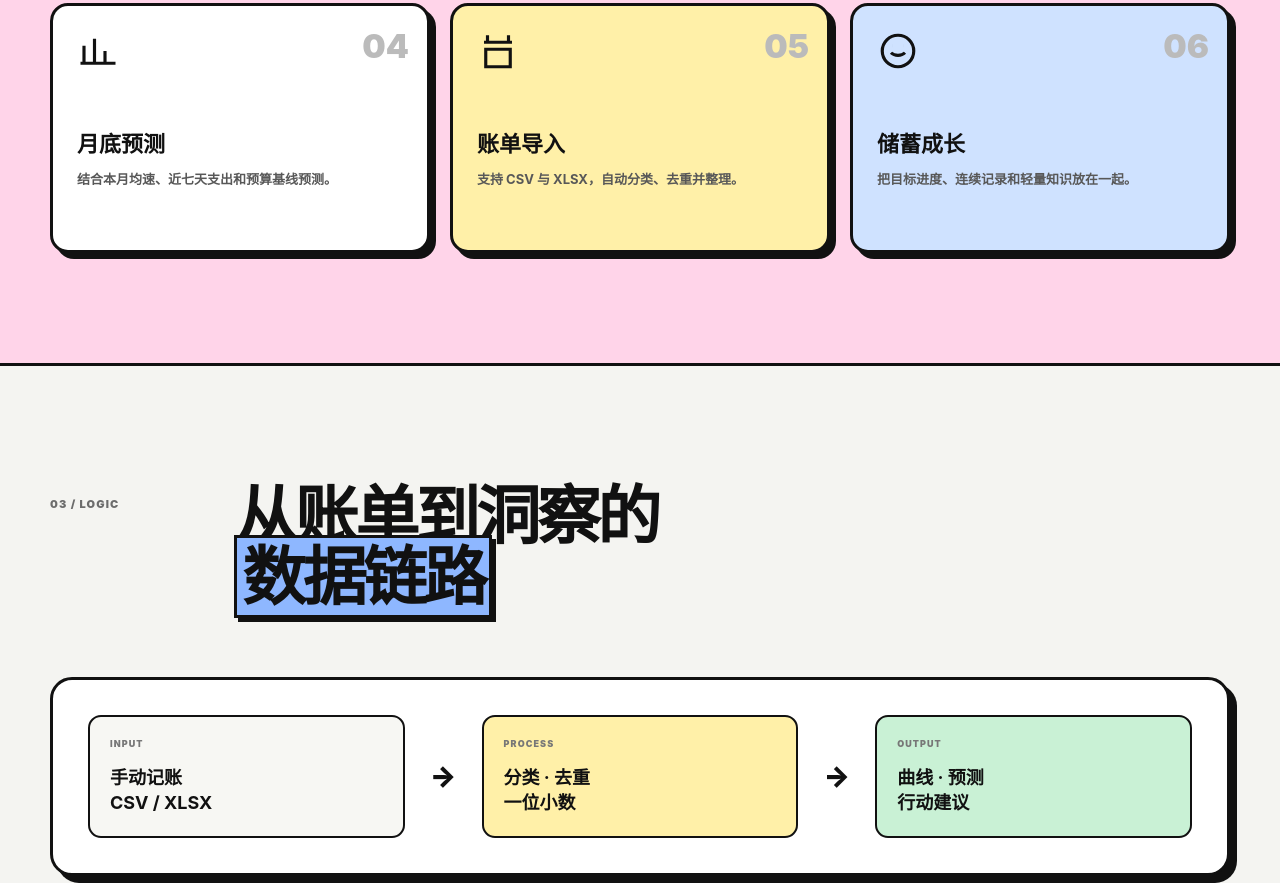
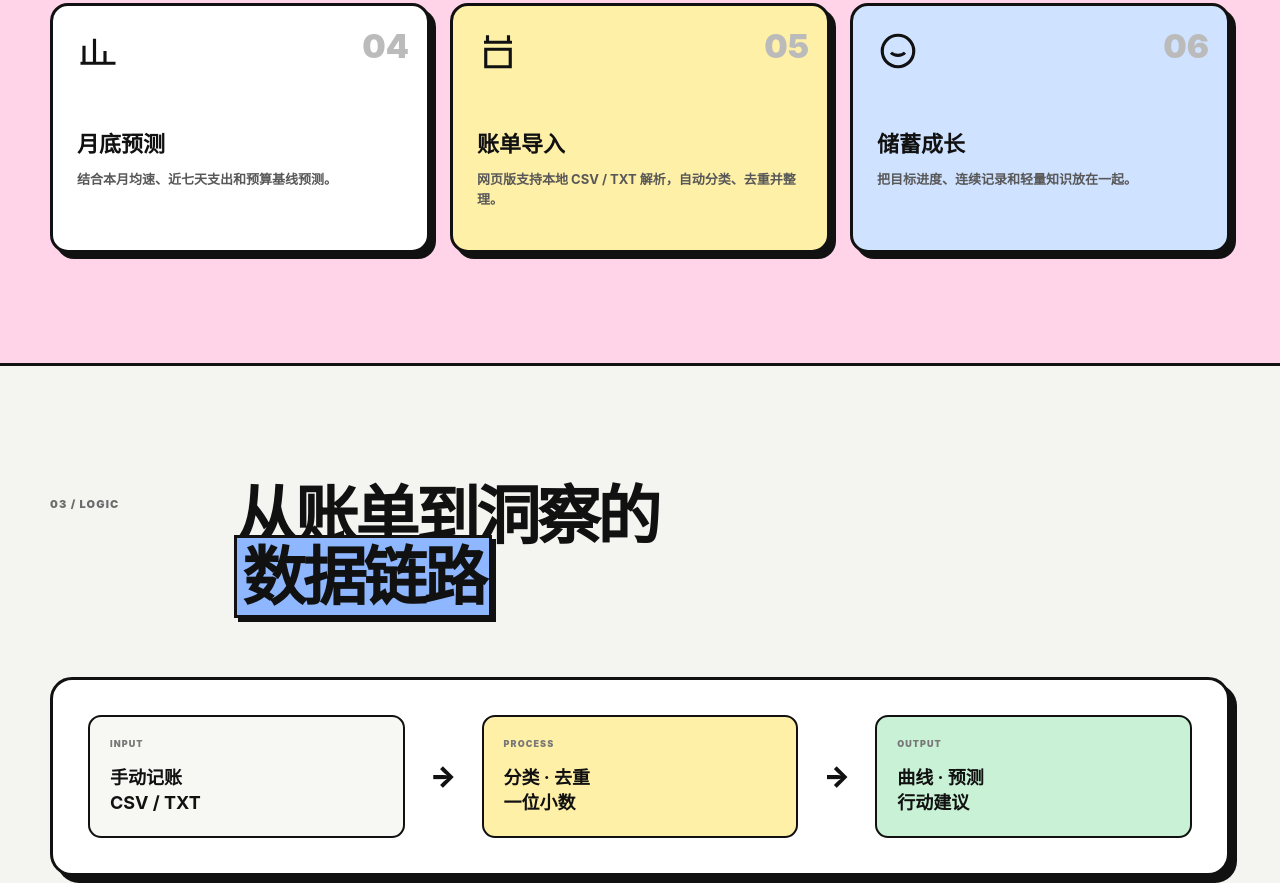
Before and after one commit to siyuezh/my-online, a plain HTML site: page money-pulse.html in a window 1280 px wide. Shown: the part 2528-3411 px from the top of the page. Drawn offline with Linux system fonts and the light colour scheme.

Commit message:
Clarify local bill import formats

```diff
--- a/money-pulse.html
+++ b/money-pulse.html
@@ -140,7 +140,7 @@
           <article class="feature-card reveal"><span>02</span><svg viewBox="0 0 24 24"><path d="M5 3h14v18H5zM9 3v18M12 8h4M12 12h4M12 16h4"/></svg><h3>统一账本</h3><p>明细、日历、分类占比和消费排行集中查看。</p></article>
           <article class="feature-card reveal"><span>03</span><svg viewBox="0 0 24 24"><path d="M12 5v14M5 12h14"/></svg><h3>快速记账</h3><p>金额、分类、账户和备注组成最短记录路径。</p></article>
           <article class="feature-card reveal"><span>04</span><svg viewBox="0 0 24 24"><path d="M4 19V9M10 19V5M16 19v-7M22 19H2"/></svg><h3>月底预测</h3><p>结合本月均速、近七天支出和预算基线预测。</p></article>
-          <article class="feature-card reveal"><span>05</span><svg viewBox="0 0 24 24"><path d="M4 7h16M6 3v4M18 3v4M5 11h14v10H5z"/></svg><h3>账单导入</h3><p>支持 CSV 与 XLSX，自动分类、去重并整理。</p></article>
+          <article class="feature-card reveal"><span>05</span><svg viewBox="0 0 24 24"><path d="M4 7h16M6 3v4M18 3v4M5 11h14v10H5z"/></svg><h3>账单导入</h3><p>网页版支持本地 CSV / TXT 解析，自动分类、去重并整理。</p></article>
           <article class="feature-card reveal"><span>06</span><svg viewBox="0 0 24 24"><circle cx="12" cy="12" r="9"/><path d="M8 13c2 2 6 2 8 0M9 9h.01M15 9h.01"/></svg><h3>储蓄成长</h3><p>把目标进度、连续记录和轻量知识放在一起。</p></article>
         </div>
       </div>
@@ -148,7 +148,7 @@
 
     <section class="case-section case-shell architecture-section">
       <div class="section-heading reveal"><span>03 / LOGIC</span><h2>从账单到洞察的<br><mark class="blue-mark">数据链路</mark></h2></div>
-      <div class="logic-flow reveal"><div><span>INPUT</span><strong>手动记账<br>CSV / XLSX</strong></div><i>→</i><div><span>PROCESS</span><strong>分类 · 去重<br>一位小数</strong></div><i>→</i><div><span>OUTPUT</span><strong>曲线 · 预测<br>行动建议</strong></div></div>
+      <div class="logic-flow reveal"><div><span>INPUT</span><strong>手动记账<br>CSV / TXT</strong></div><i>→</i><div><span>PROCESS</span><strong>分类 · 去重<br>一位小数</strong></div><i>→</i><div><span>OUTPUT</span><strong>曲线 · 预测<br>行动建议</strong></div></div>
       <div class="design-notes reveal"><article><span>视觉策略</span><h3>用行情感表达资金变化</h3><p>借用股票行情的曲线与 K 线语言，但去除交易压力，转化成个人现金流的趣味反馈。</p></article><article><span>交互策略</span><h3>重要数字先于功能入口</h3><p>总资金、今日花费、本月结余和月底预测构成首屏阅读顺序，功能围绕数字展开。</p></article></div>
     </section>
 
```
